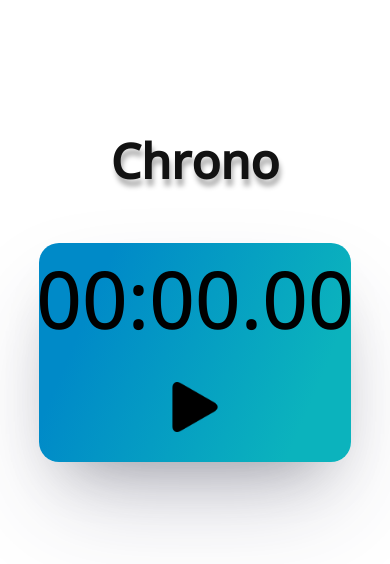
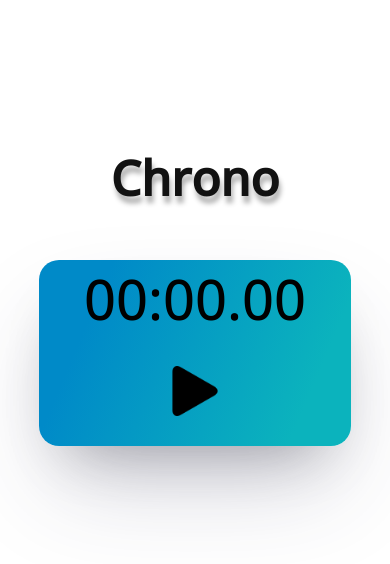
Before and after one commit to pitchouDev/horloge, a plain HTML site: page index.html in a window 390 px wide. Drawn offline with nearby package versions, Linux system fonts and the light colour scheme.

Commit message:
taille adapté smartphone

```diff
--- a/style.css
+++ b/style.css
@@ -68,3 +68,9 @@ h1 {
     background-repeat: no-repeat;
     background-position: center;
 }
+
+@media screen and (max-width: 400px) {
+    #chrono {
+        font-size: 3.5em;
+    }
+}
```
